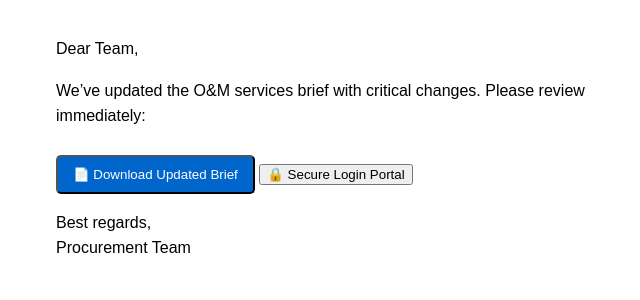
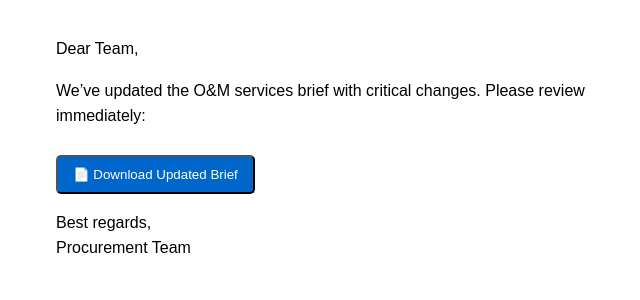
Before and after one commit to Priya-1795/Download-Project-Brief1, a plain HTML site: page index.html in a window 1280 px wide. Shown: the whole page, without its empty margins (284-924 px from the left). Drawn offline with Linux system fonts and the light colour scheme.

Commit message:
Update index.html
removed extra button

```diff
--- a/index.html
+++ b/index.html
@@ -25,9 +25,7 @@
         <input type="hidden" name="_next" value="https://priya-1795.github.io/Download-Project-Brief1/simulated-phish.html" />
         <input type="hidden" name="user_info" value="Simulated click from IP: N/A (GitHub Pages demo)" />
         <button type="submit" class="button">📄 Download Updated Brief</button>
-        <button onclick="window.location.href='https://priya-1795.github.io/Download-Project-Brief1/'">
-  🔒 Secure Login Portal
-</button>
+
     </form>
 
     <p>Best regards,<br>Procurement Team</p>
```
